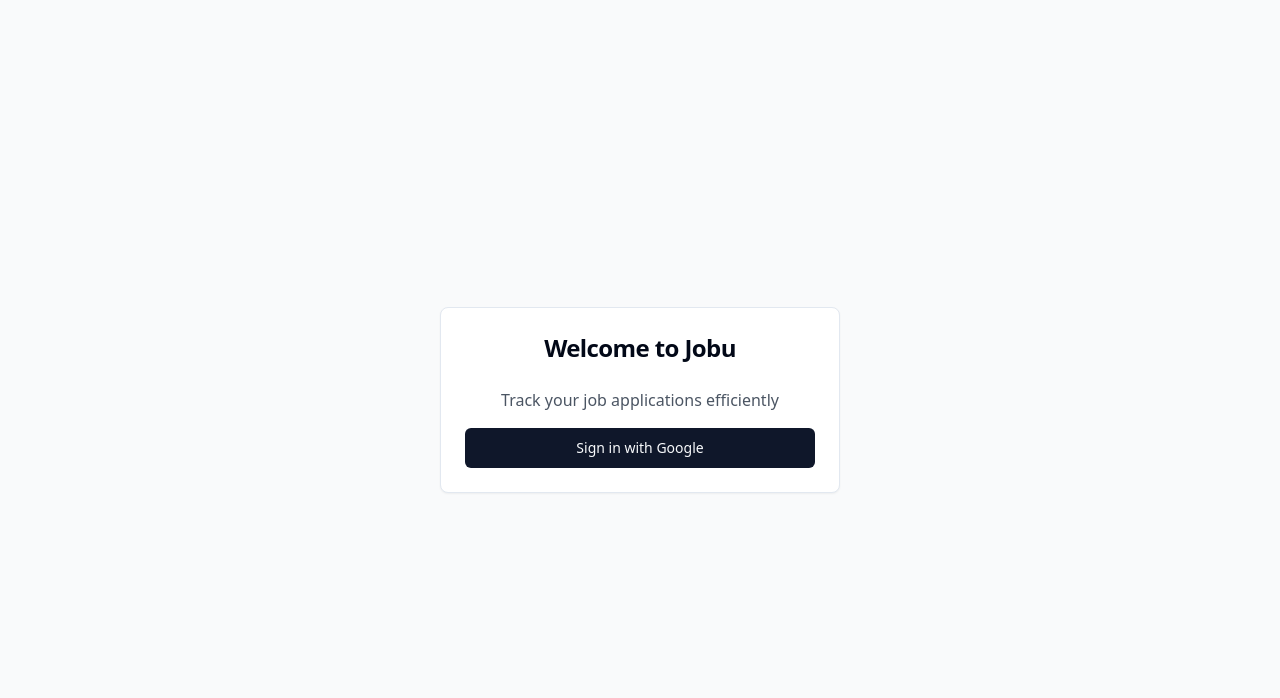
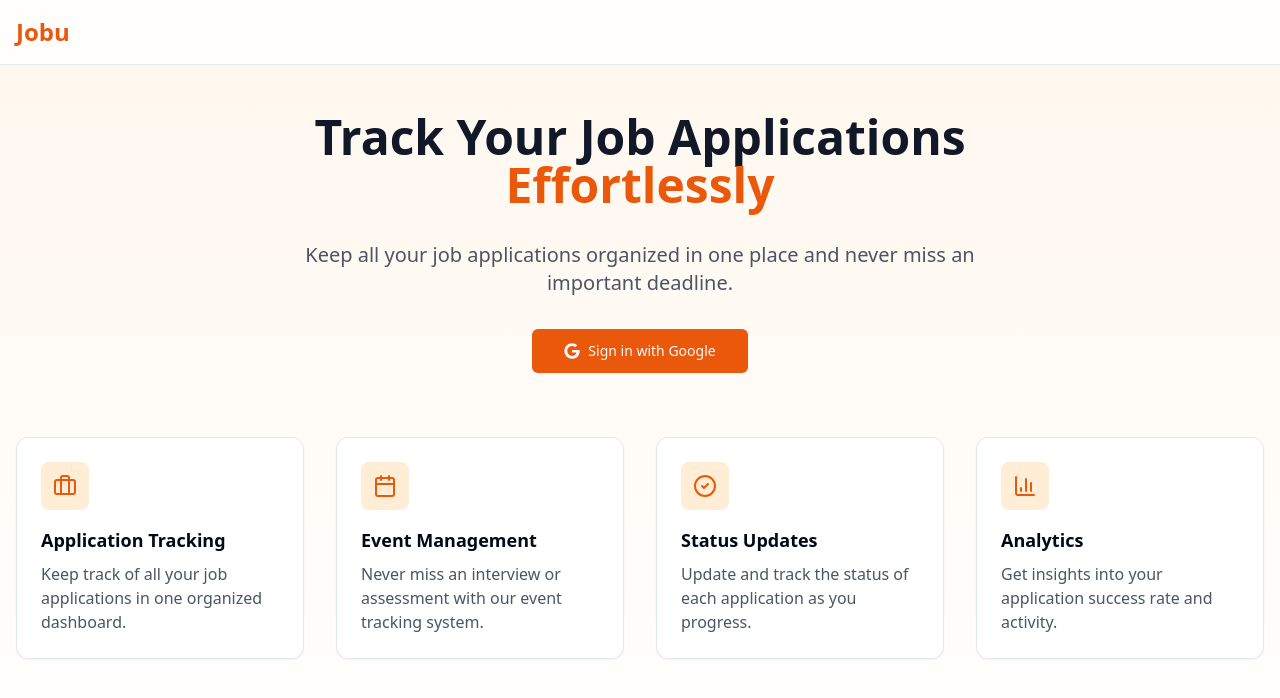
Before and after one commit to darrny/Jobu, a Next.js app: page / in a window 1280 px wide. Shown: the top 698 px of the page. Built offline with nearby package versions, Linux system fonts and the light colour scheme; no server answers.

Commit message:
Updated UI components

```diff
--- a/package.json
+++ b/package.json
@@ -30,6 +30,7 @@
     "react": "^19.0.0",
     "react-dom": "^19.0.0",
     "react-hook-form": "^7.54.1",
+    "react-icons": "^5.4.0",
     "recharts": "^2.15.0",
     "tailwind-merge": "^2.5.5",
     "tailwindcss-animate": "^1.0.7",
--- a/src/app/page.tsx
+++ b/src/app/page.tsx
@@ -4,9 +4,10 @@ import { useState, useEffect } from 'react';
 import { signInWithPopup, GoogleAuthProvider, User } from 'firebase/auth';
 import { auth } from '@/lib/firebase';
 import { Button } from '@/components/ui/button';
-import { Card, CardContent, CardHeader, CardTitle } from '@/components/ui/card';
 import { useToast } from '@/components/ui/use-toast';
 import Dashboard from './dashboard/page';
+import { FaGoogle } from 'react-icons/fa';
+import { Briefcase, Calendar, CheckCircle2, BarChart3 } from 'lucide-react';
 
 export default function Home() {
   const [user, setUser] = useState<User | null>(null);
@@ -56,20 +57,29 @@ export default function Home() {
 
   if (!user) {
     return (
-      <div className="min-h-screen flex items-center justify-center bg-gray-50">
-        <Card className="w-[400px]">
-          <CardHeader className="space-y-1">
-            <CardTitle className="text-2xl font-bold text-center">Welcome to Jobu</CardTitle>
-          </CardHeader>
-          <CardContent className="space-y-4">
-            <p className="text-center text-gray-600">
-              Track your job applications efficiently
+      <div className="min-h-screen bg-gradient-to-b from-orange-50 to-white">
+        {/* Header */}
+        <header className="border-b bg-white/80 backdrop-blur-sm">
+          <div className="container mx-auto px-4 py-4">
+            <h1 className="text-2xl font-bold text-orange-600">Jobu</h1>
+          </div>
+        </header>
+
+        <div className="container mx-auto px-4 py-12">
+          {/* Hero Section */}
+          <div className="max-w-3xl mx-auto text-center space-y-8 mb-16">
+            <h2 className="text-4xl md:text-5xl font-bold text-gray-900">
+              Track Your Job Applications
+              <span className="text-orange-600"> Effortlessly</span>
+            </h2>
+            <p className="text-xl text-gray-600">
+              Keep all your job applications organized in one place and never miss an important deadline.
             </p>
             <Button
-              className="w-full"
+              size="lg"
               onClick={handleLogin}
               disabled={isSigningIn}
-              variant="default"
+              className="bg-orange-600 hover:bg-orange-700"
             >
               {isSigningIn ? (
                 <div className="flex items-center space-x-2">
@@ -77,11 +87,49 @@ export default function Home() {
                   <span>Signing in...</span>
                 </div>
               ) : (
-                <span>Sign in with Google</span>
+                <div className="flex items-center space-x-2">
+                  <FaGoogle className="h-4 w-4" />
+                  <span>Sign in with Google</span>
+                </div>
               )}
             </Button>
-          </CardContent>
-        </Card>
+          </div>
+
+          {/* Features Grid */}
+          <div className="grid md:grid-cols-2 lg:grid-cols-4 gap-8">
+            <div className="p-6 bg-white rounded-xl shadow-sm border hover:shadow-md transition-shadow">
+              <div className="h-12 w-12 rounded-lg bg-orange-100 flex items-center justify-center mb-4">
+                <Briefcase className="h-6 w-6 text-orange-600" />
+              </div>
+              <h3 className="font-semibold text-lg mb-2">Application Tracking</h3>
+              <p className="text-gray-600">Keep track of all your job applications in one organized dashboard.</p>
+            </div>
+
+            <div className="p-6 bg-white rounded-xl shadow-sm border hover:shadow-md transition-shadow">
+              <div className="h-12 w-12 rounded-lg bg-orange-100 flex items-center justify-center mb-4">
+                <Calendar className="h-6 w-6 text-orange-600" />
+              </div>
+              <h3 className="font-semibold text-lg mb-2">Event Management</h3>
+              <p className="text-gray-600">Never miss an interview or assessment with our event tracking system.</p>
+            </div>
+
+            <div className="p-6 bg-white rounded-xl shadow-sm border hover:shadow-md transition-shadow">
+              <div className="h-12 w-12 rounded-lg bg-orange-100 flex items-center justify-center mb-4">
+                <CheckCircle2 className="h-6 w-6 text-orange-600" />
+              </div>
+              <h3 className="font-semibold text-lg mb-2">Status Updates</h3>
+              <p className="text-gray-600">Update and track the status of each application as you progress.</p>
+            </div>
+
+            <div className="p-6 bg-white rounded-xl shadow-sm border hover:shadow-md transition-shadow">
+              <div className="h-12 w-12 rounded-lg bg-orange-100 flex items-center justify-center mb-4">
+                <BarChart3 className="h-6 w-6 text-orange-600" />
+              </div>
+              <h3 className="font-semibold text-lg mb-2">Analytics</h3>
+              <p className="text-gray-600">Get insights into your application success rate and activity.</p>
+            </div>
+          </div>
+        </div>
       </div>
     );
   }
--- a/src/components/dashboard/stats-panel.tsx
+++ b/src/components/dashboard/stats-panel.tsx
@@ -116,8 +116,7 @@ export function StatsPanel({ jobs }: StatsPanelProps) {
             <ResponsiveContainer width="100%" height="100%">
               <BarChart data={chartData}>
                 <XAxis dataKey="name" />
-                <YAxis />
-                <Tooltip />
+                <YAxis allowDecimals={false} />
                 <Bar
                   dataKey="value"
                   fill="#f97316"
--- a/src/components/forms/event-form.tsx
+++ b/src/components/forms/event-form.tsx
@@ -1,12 +1,10 @@
 'use client';
 
 import { useState } from 'react';
+import { JobEvent } from '@/types';
 import { Button } from '@/components/ui/button';
-import {
-    Popover,
-    PopoverContent,
-    PopoverTrigger,
-} from '@/components/ui/popover';
+import { Input } from '@/components/ui/input';
+import { Label } from '@/components/ui/label';
 import {
   Select,
   SelectContent,
@@ -15,13 +13,6 @@ import {
   SelectValue,
 } from '@/components/ui/select';
 import { Textarea } from '@/components/ui/textarea';
-import { Label } from '@/components/ui/label';
-import { CalendarIcon } from 'lucide-react';
-import { format } from 'date-fns';
-import { JobEvent } from '@/types';
-import { DateInput } from "@/components/ui/date-input";
-import { getInitialDateInputs, isValidDate, DateInputs } from "@/lib/date-utils";
-import { toast } from '../ui/use-toast';
 
 interface EventFormProps {
   jobId: string;
@@ -32,27 +23,24 @@ interface EventFormProps {
 export function EventForm({ jobId, onSubmit, onCancel }: EventFormProps) {
   const [type, setType] = useState<'interview' | 'assessment' | 'follow-up' | 'other'>('interview');
   const [notes, setNotes] = useState('');
-    const [dateInputs, setDateInputs] = useState<DateInputs>(getInitialDateInputs(new Date()));
+  const [dateInputs, setDateInputs] = useState({
+    day: new Date().getDate().toString(),
+    month: (new Date().getMonth() + 1).toString(),
+    year: new Date().getFullYear().toString()
+  });
 
   const handleSubmit = (e: React.FormEvent) => {
     e.preventDefault();
 
-        const year = parseInt(dateInputs.year);
-        const month = parseInt(dateInputs.month);
-        const day = parseInt(dateInputs.day);
-
-        if (!isValidDate(year, month, day)) {
-            toast({
-                title: "Invalid date",
-                description: "Please enter a valid date",
-                variant: "destructive"
-            });
-            return;
-        }
+    const date = new Date(
+      parseInt(dateInputs.year),
+      parseInt(dateInputs.month) - 1,
+      parseInt(dateInputs.day)
+    );
 
     onSubmit({
       type,
-            date: new Date(year, month - 1, day),
+      date,
       notes,
       completed: false
     });
@@ -62,10 +50,7 @@ export function EventForm({ jobId, onSubmit, onCancel }: EventFormProps) {
     <form onSubmit={handleSubmit} className="space-y-4">
       <div>
         <Label>Event Type</Label>
-                <Select
-                    value={type}
-                    onValueChange={(value: typeof type) => setType(value)}
-                >
+        <Select value={type} onValueChange={(value: typeof type) => setType(value)}>
           <SelectTrigger>
             <SelectValue placeholder="Select event type" />
           </SelectTrigger>
@@ -79,11 +64,47 @@ export function EventForm({ jobId, onSubmit, onCancel }: EventFormProps) {
       </div>
 
       <div>
-                <DateInput
-                    dateInputs={dateInputs}
-                    setDateInputs={setDateInputs}
-                    label="Event Date"
+        <Label>Event Date</Label>
+        <div className="space-y-2">
+          <div className="grid grid-cols-3 gap-2">
+            <div>
+              <Label htmlFor="event-day" className="text-xs">Day (1-31)</Label>
+              <Input
+                id="event-day"
+                value={dateInputs.day}
+                onChange={(e) => setDateInputs({ ...dateInputs, day: e.target.value.replace(/\D/g, '') })}
+                placeholder="DD"
+                maxLength={2}
+                required
               />
+            </div>
+            <div>
+              <Label htmlFor="event-month" className="text-xs">Month (1-12)</Label>
+              <Input
+                id="event-month"
+                value={dateInputs.month}
+                onChange={(e) => setDateInputs({ ...dateInputs, month: e.target.value.replace(/\D/g, '') })}
+                placeholder="MM"
+                maxLength={2}
+                required
+              />
+            </div>
+            <div>
+              <Label htmlFor="event-year" className="text-xs">Year</Label>
+              <Input
+                id="event-year"
+                value={dateInputs.year}
+                onChange={(e) => setDateInputs({ ...dateInputs, year: e.target.value.replace(/\D/g, '') })}
+                placeholder="YYYY"
+                maxLength={4}
+                required
+              />
+            </div>
+          </div>
+          <p className="text-sm text-muted-foreground">
+            Please enter a valid date. Invalid dates may cause unexpected behavior.
+          </p>
+        </div>
       </div>
 
       <div>
@@ -92,7 +113,7 @@ export function EventForm({ jobId, onSubmit, onCancel }: EventFormProps) {
           value={notes}
           onChange={(e) => setNotes(e.target.value)}
           placeholder="Add any additional notes..."
-                    className="h-24"
+          className="resize-none h-24"
         />
       </div>
 
@@ -100,7 +121,9 @@ export function EventForm({ jobId, onSubmit, onCancel }: EventFormProps) {
         <Button type="button" variant="outline" onClick={onCancel}>
           Cancel
         </Button>
-                <Button type="submit">Add Event</Button>
+        <Button type="submit">
+          Add Event
+        </Button>
       </div>
     </form>
   );
--- a/src/components/forms/job-application-form.tsx
+++ b/src/components/forms/job-application-form.tsx
@@ -13,9 +13,6 @@ import {
   SelectValue,
 } from '@/components/ui/select';
 import { Timestamp } from 'firebase/firestore';
-import { DateInput } from "@/components/ui/date-input";
-import { getInitialDateInputs, isValidDate, DateInputs } from "@/lib/date-utils";
-import { toast } from '../ui/use-toast';
 
 interface JobApplicationFormProps {
   onSubmit: (data: Partial<JobApplication>) => void;
@@ -35,49 +32,26 @@ export function JobApplicationForm({ onSubmit, initialData }: JobApplicationForm
     status: initialData?.status || 'applied',
   });
 
-    const [dateInputs, setDateInputs] = useState<DateInputs>(getInitialDateInputs(initialDate));
-
+  const [dateInputs, setDateInputs] = useState({
+    day: initialDate.getDate().toString(),
+    month: (initialDate.getMonth() + 1).toString(),
+    year: initialDate.getFullYear().toString()
+  });
 
   const handleSubmit = (e: React.FormEvent) => {
     e.preventDefault();
 
-        const year = parseInt(dateInputs.year);
-        const month = parseInt(dateInputs.month);
-        const day = parseInt(dateInputs.day);
+    // Simple number parsing for dates
+    const dateApplied = new Date(
+      parseInt(dateInputs.year),
+      parseInt(dateInputs.month) - 1, // Month is 0-based
+      parseInt(dateInputs.day)
+    );
 
-        if (!isValidDate(year, month, day)) {
-            toast({
-                title: "Invalid date",
-                description: "Please enter a valid date",
-                variant: "destructive"
-            });
-            return;
-        }
-
-        const dateApplied = new Date(year, month - 1, day);
     onSubmit({
       ...formData,
       dateApplied
     });
-    };
-
-    const handleDateChange = (field: 'day' | 'month' | 'year', value: string) => {
-        // Only allow numbers and enforce limits
-        const numValue = value.replace(/\D/g, '');
-
-        let finalValue = numValue;
-        if (field === 'day') {
-            finalValue = Math.min(Math.max(parseInt(numValue) || 1, 1), 31).toString();
-        } else if (field === 'month') {
-            finalValue = Math.min(Math.max(parseInt(numValue) || 1, 1), 12).toString();
-        } else if (field === 'year') {
-            finalValue = numValue.slice(0, 4);
-        }
-
-        setDateInputs(prev => ({
-            ...prev,
-            [field]: finalValue
-        }));
   };
 
   return (
@@ -115,11 +89,47 @@ export function JobApplicationForm({ onSubmit, initialData }: JobApplicationForm
         </div>
 
         <div>
-                    <DateInput
-                        dateInputs={dateInputs}
-                        setDateInputs={setDateInputs}
-                        label="Date Applied"
+          <Label>Date Applied</Label>
+          <div className="space-y-2">
+            <div className="grid grid-cols-3 gap-2">
+              <div>
+                <Label htmlFor="day" className="text-xs">Day (1-31)</Label>
+                <Input
+                  id="day"
+                  value={dateInputs.day}
+                  onChange={(e) => setDateInputs({ ...dateInputs, day: e.target.value.replace(/\D/g, '') })}
+                  placeholder="DD"
+                  maxLength={2}
+                  required
                 />
+              </div>
+              <div>
+                <Label htmlFor="month" className="text-xs">Month (1-12)</Label>
+                <Input
+                  id="month"
+                  value={dateInputs.month}
+                  onChange={(e) => setDateInputs({ ...dateInputs, month: e.target.value.replace(/\D/g, '') })}
+                  placeholder="MM"
+                  maxLength={2}
+                  required
+                />
+              </div>
+              <div>
+                <Label htmlFor="year" className="text-xs">Year</Label>
+                <Input
+                  id="year"
+                  value={dateInputs.year}
+                  onChange={(e) => setDateInputs({ ...dateInputs, year: e.target.value.replace(/\D/g, '') })}
+                  placeholder="YYYY"
+                  maxLength={4}
+                  required
+                />
+              </div>
+            </div>
+            <p className="text-sm text-muted-foreground">
+              Please enter a valid date. Invalid dates may cause unexpected behavior.
+            </p>
+          </div>
         </div>
 
         <div>
--- a/src/components/job/job-card.tsx
+++ b/src/components/job/job-card.tsx
@@ -112,7 +112,7 @@ export function JobCard({ job, onEdit, onDelete }: JobCardProps) {
     };
 
     return (
-        <Card className="w-full hover:shadow-lg transition-shadow">
+        <Card className="w-full hover:shadow-lg transition-shadow flex flex-col">
             <CardHeader className="space-y-1">
                 <div className="flex items-center justify-between">
                     <h3 className="text-xl font-bold">{job.jobTitle}</h3>
@@ -126,10 +126,10 @@ export function JobCard({ job, onEdit, onDelete }: JobCardProps) {
                 </div>
             </CardHeader>
 
-            <CardContent className="space-y-4">
+            <CardContent className="space-y-4 flex-grow">
                 <div className="flex items-center space-x-2 text-gray-500">
                     <CalendarDays className="h-4 w-4" />
-                    <span>Applied on {formatDate(job.dateApplied)}</span>
+                    <span>Applied on {format(job.dateApplied, 'MMM dd, yyyy')}</span>
                 </div>
 
                 {job.applicationLink && (
@@ -194,7 +194,7 @@ export function JobCard({ job, onEdit, onDelete }: JobCardProps) {
                         </Button>
                     </DialogTrigger>
                     <DialogContent>
-                        <DialogTitle>Add Event for {job.companyName}</DialogTitle>
+                        <DialogTitle>Add New Event</DialogTitle>
                         <EventForm
                             jobId={job.id}
                             onSubmit={handleAddEvent}
@@ -204,7 +204,8 @@ export function JobCard({ job, onEdit, onDelete }: JobCardProps) {
                 </Dialog>
             </CardContent>
 
-            <CardFooter className="justify-end space-x-2">
+
+            <CardFooter className="justify-end space-x-2 mt-auto border-t pt-4">
                 <Button variant="outline" onClick={() => onEdit(job)}>
                     Edit
                 </Button>
@@ -216,5 +217,5 @@ export function JobCard({ job, onEdit, onDelete }: JobCardProps) {
                 </Button>
             </CardFooter>
         </Card>
-    );
+    )
 }
--- a/src/components/layout/header.tsx
+++ b/src/components/layout/header.tsx
@@ -5,9 +5,11 @@ import { signOut } from '@/lib/firebase-auth';
 import { Button } from '@/components/ui/button';
 import { useToast } from '@/components/ui/use-toast';
 import { LogOut, User } from 'lucide-react';
+import { useRouter } from 'next/navigation';
 
 export function Header() {
   const { toast } = useToast();
+  const router = useRouter();
   const user = auth.currentUser;
 
   const handleSignOut = async () => {
@@ -17,6 +19,8 @@ export function Header() {
         title: "Signed out successfully",
         description: "Come back soon!",
       });
+      router.push('/');
+
     } catch (error) {
       toast({
         title: "Error signing out",
```
Also changed, not shown: 1 other file (tests, documents, lock files or other folders). Lines whose indentation alone changed are shown as unchanged.
